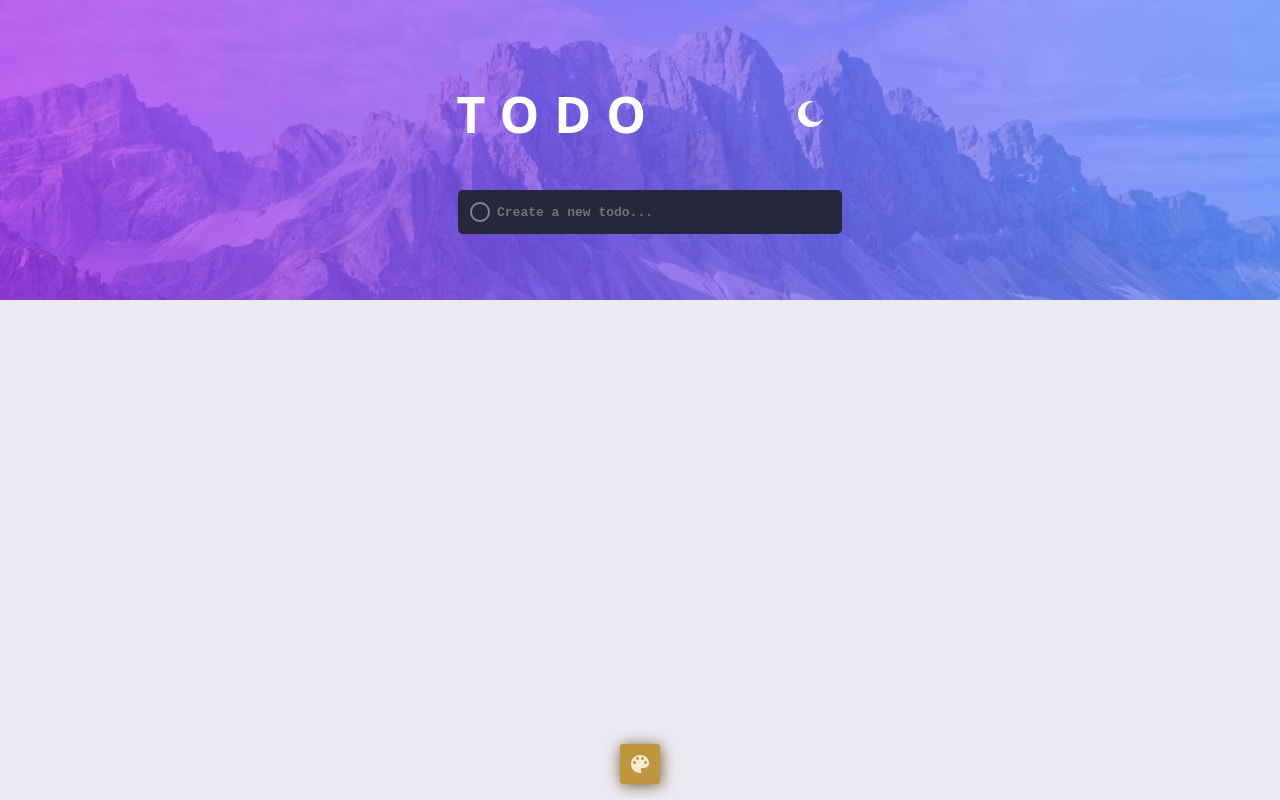
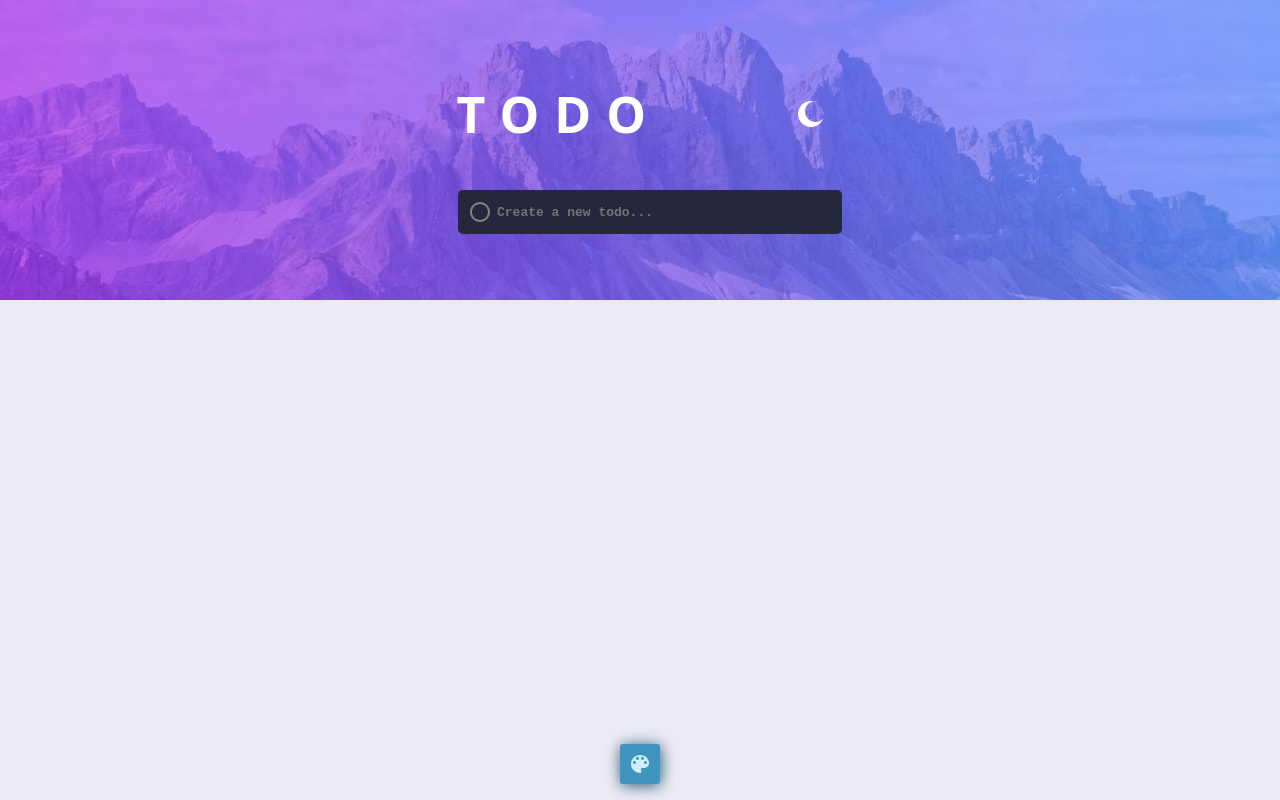
Before and after one commit to toshi-Devs/ToDo-app, a React (Create React App) app: page / in a window 1280 px wide. Built offline with nearby package versions, Linux system fonts and the light colour scheme.

Commit message:
App is ready || Color Picker is Useless now

```diff
--- a/src/ThemeSwitcher.js
+++ b/src/ThemeSwitcher.js
@@ -6,7 +6,7 @@ import ColorLensIcon from '@mui/icons-material/ColorLens';
 const ThemeSwitcher = () => {
 
   const [isColorPicking, setIsColorPicking] = useState(false);
-  const [hue, setHue] = useState(40);
+  const [hue, setHue] = useState(200);
 
   useEffect(() => {
     document.documentElement.style.setProperty('--hue', hue);
```
